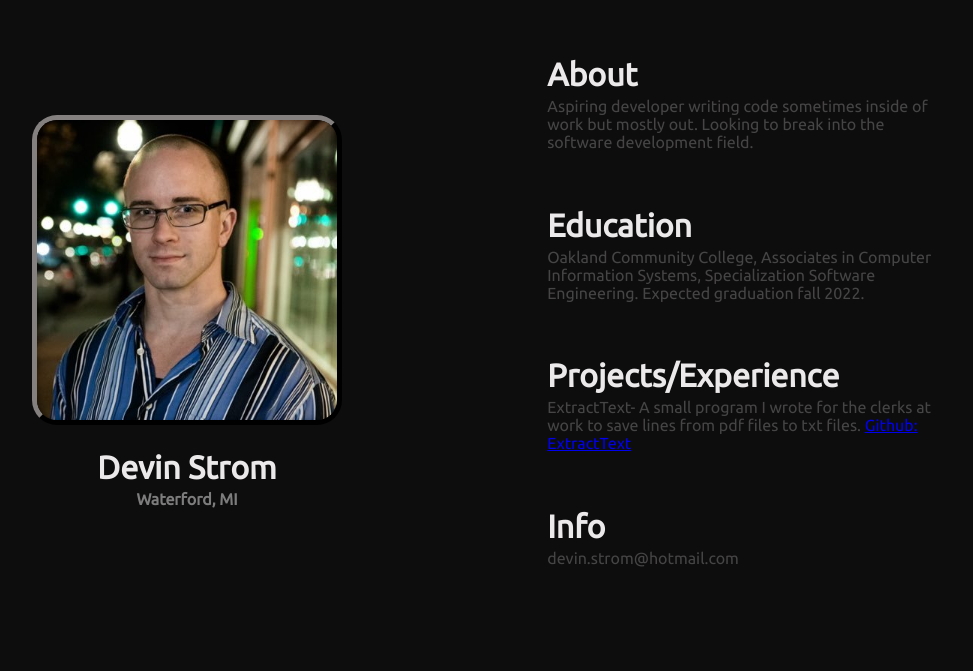
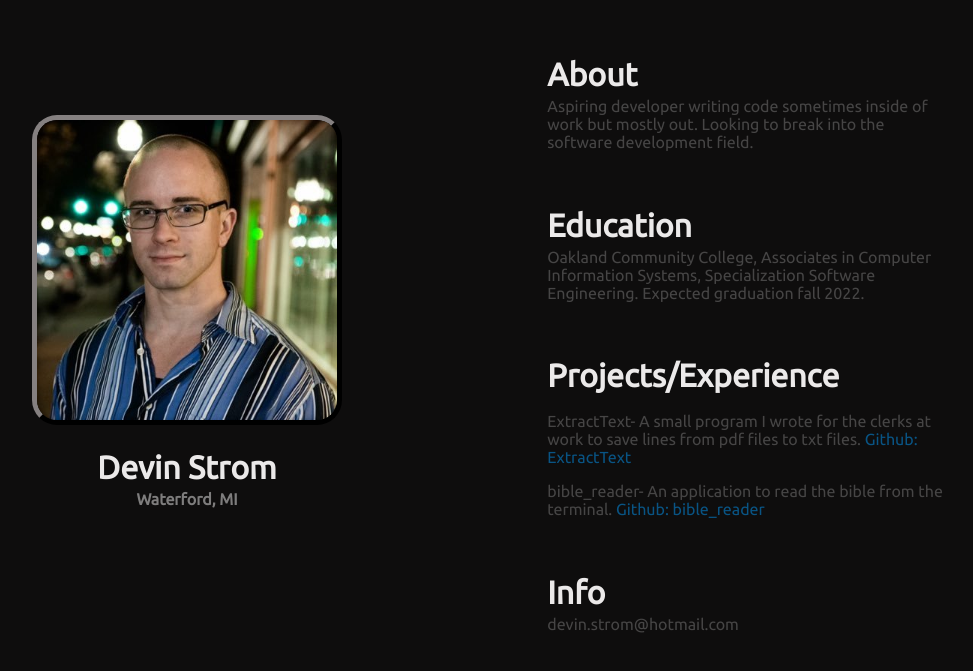
Before and after one commit to DevinStrom/DevinStrom.github.io, a plain HTML site: page index.html in a window 1280 px wide. Shown: the part 133-804 px from the top of the page, without its empty margins (137-1110 px from the left). Drawn offline with Linux system fonts and the light colour scheme.

Commit message:
updated css and html files
changed colors of link text
added link for bible_reader app
remove excess space from li items

```diff
--- a/index.css
+++ b/index.css
@@ -28,8 +28,6 @@ body {
     font-family: Ubuntu;
 }
 
-
-
 h1.left{
     color: rgb(235, 233, 233);
     margin-bottom: 0;
@@ -59,3 +57,33 @@ h1.right {
     text-align: left;
     padding-left: 10%;
 }
+
+ul {
+    padding-left: 0;
+}
+
+li {
+    margin: 5px 0;
+    list-style: none;
+}
+
+a {
+    text-decoration: none;
+}
+
+/* unvisited link */
+a:link {
+    color: #095484;
+}
+/* visited link */
+a:visited {
+    color: rgb(160, 157, 157);
+}
+/* mouse over link */
+a:hover {
+    color: #dee039;
+}
+/* selected link */
+a:active {
+    color: #800000;
+}
--- a/index.html
+++ b/index.html
@@ -18,27 +18,41 @@
             <br />
             <h1 class="left">Devin Strom</h1>
             <p class="left">Waterford, MI</p>
-
         </div>
 
         <!-- right side -->
         <div class="area">
             <h1 class="right">About</h1>
-            <p class="right">Aspiring developer writing code sometimes inside of work but mostly out. Looking to break into the software development field.<p>
+            <p class="right">Aspiring developer writing code sometimes inside of work but mostly out. Looking to break
+                into the software development field.
+            <p>
             <br />
 
             <h1 class="right">Education</h1>
-            <p class="right">Oakland Community College, Associates in Computer Information Systems, Specialization Software Engineering. Expected graduation fall 2022.<p>
+            <p class="right">Oakland Community College, Associates in Computer Information Systems, Specialization
+                Software Engineering. Expected graduation fall 2022.
+            <p>
             <br />
 
             <h1 class="right">Projects/Experience</h1>
-            <p class="right">ExtractText- A small program I wrote for the clerks at work to save lines from pdf files to txt files.
-            <a href="https://github.com/DevinStrom/ExtractText">Github: ExtractText</a>
-            </p>
+            <ul>
+                <li>
+                    <p class="right">ExtractText- A small program I wrote for the clerks at work to save lines from pdf
+                        files to txt files.
+                        <a href="https://github.com/DevinStrom/ExtractText">Github: ExtractText</a>
+                    </p>
+                </li>
+
+                <li>
+                    <p class="right">bible_reader- An application to read the bible from the terminal.
+                        <a href="https://github.com/DevinStrom/bible_reader">Github: bible_reader</a>
+                </li>
+            </ul>
+
             <br />
-
             <h1 class="right">Info</h1>
-            <p class="right">devin.strom@hotmail.com<p>
+            <p class="right">devin.strom@hotmail.com
+            <p>
             <br />
         </div>
     </div>
```
